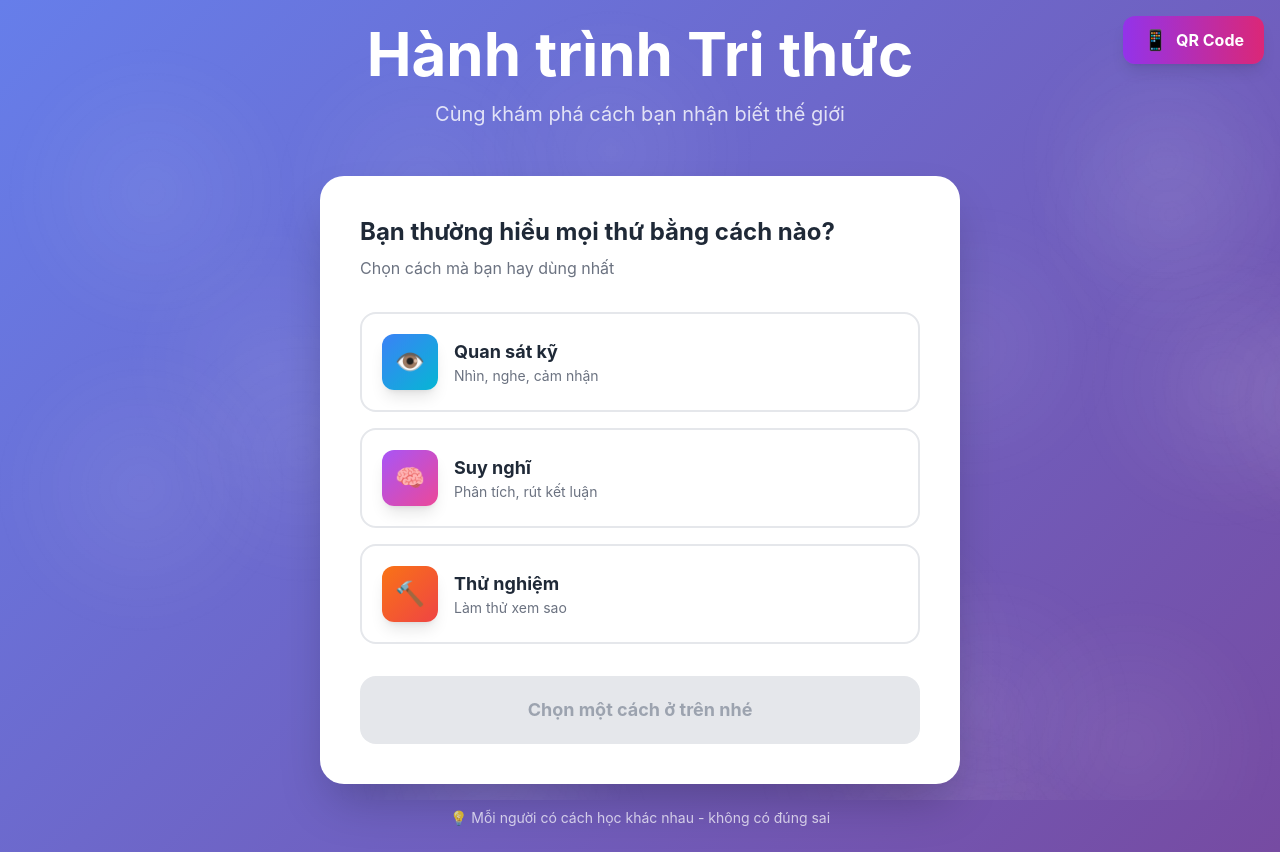
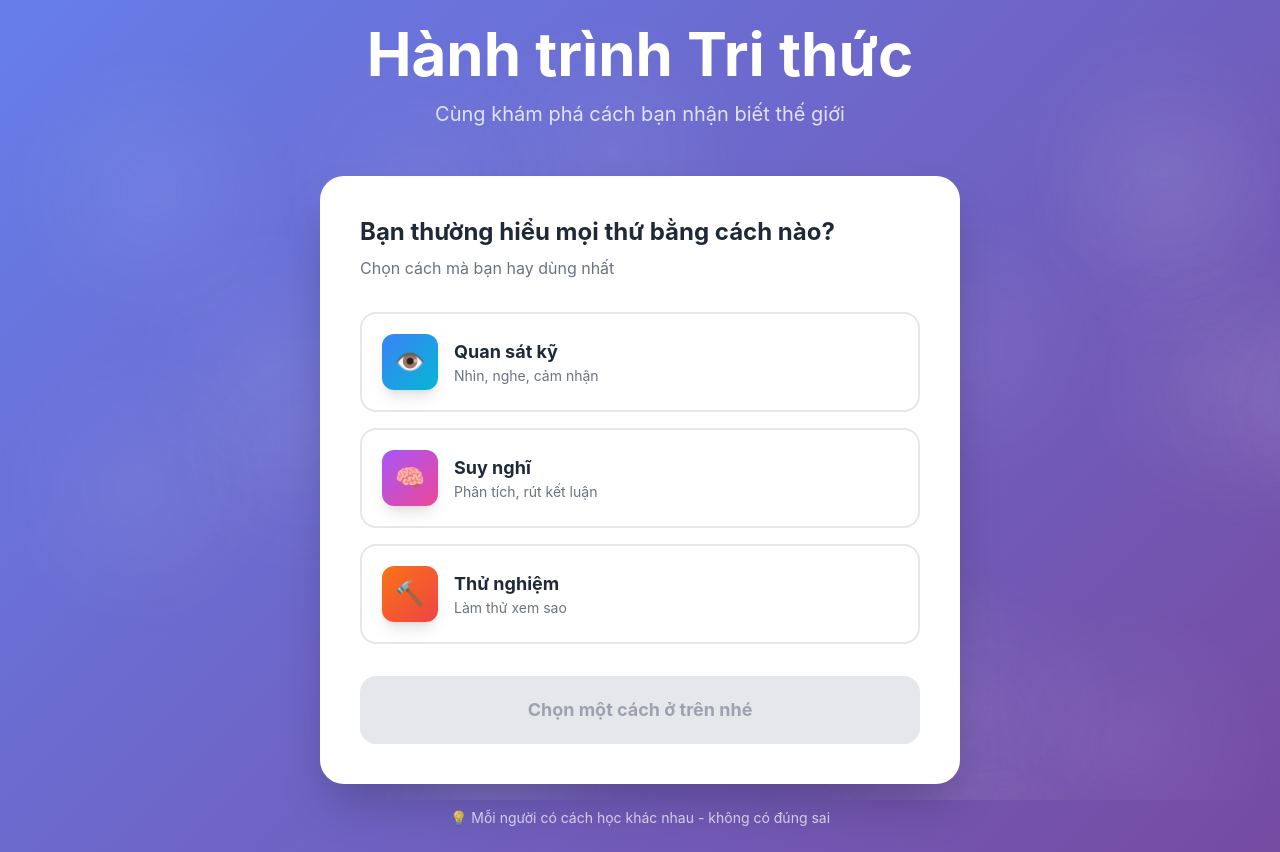
Before and after one commit to tienphse181722/h-, a React (Vite) app in the folder client/: page / in a window 1280 px wide. Built offline with nearby package versions, Linux system fonts and the light colour scheme.

Commit message:
Hide QR code button from UI

```diff
--- a/client/src/App.tsx
+++ b/client/src/App.tsx
@@ -4,7 +4,6 @@ import Stage1Sensory from './components/Stage1Sensory'
 import Stage2Rational from './components/Stage2Rational'
 import Stage3Practice from './components/Stage3Practice'
 import Stage4Verification from './components/Stage4Verification'
-import QRCodePage from './components/QRCodePage'
 
 function App() {
   const [started, setStarted] = useState(false)
@@ -14,7 +13,6 @@ function App() {
   const [selectedCharacteristics, setSelectedCharacteristics] = useState<string[]>([])
   const [selectedAction, setSelectedAction] = useState<string | null>(null)
   const [currentStage, setCurrentStage] = useState(1)
-  const [showQRCode, setShowQRCode] = useState(false)
 
   const handleStart = (selectedApproach: string, randomObjects: any[]) => {
     setApproach(selectedApproach)
@@ -47,23 +45,7 @@ function App() {
   }
 
   if (!started || objects.length === 0) {
-    return (
-      <>
-        {/* QR Code Button */}
-        <button
-          onClick={() => setShowQRCode(true)}
-          className="fixed top-4 right-4 z-40 px-4 py-2 sm:px-5 sm:py-2.5 bg-gradient-to-r from-purple-600 to-pink-600 text-white rounded-xl font-bold hover:from-purple-700 hover:to-pink-700 transition-all shadow-lg flex items-center gap-2"
-        >
-          <span className="text-xl">📱</span>
-          <span className="hidden sm:inline">QR Code</span>
-        </button>
-
-        {/* QR Code Modal */}
-        {showQRCode && <QRCodePage onClose={() => setShowQRCode(false)} />}
-
-        <TopicInput onStart={handleStart} />
-      </>
-    )
+    return <TopicInput onStart={handleStart} />
   }
 
   // Convert object to format for Stage3
@@ -80,18 +62,6 @@ function App() {
 
   return (
     <div className="relative">
-      {/* QR Code Button - Fixed top right */}
-      <button
-        onClick={() => setShowQRCode(true)}
-        className="fixed top-4 right-4 z-40 px-4 py-2 sm:px-5 sm:py-2.5 bg-gradient-to-r from-purple-600 to-pink-600 text-white rounded-xl font-bold hover:from-purple-700 hover:to-pink-700 transition-all shadow-lg flex items-center gap-2"
-      >
-        <span className="text-xl">📱</span>
-        <span className="hidden sm:inline">QR Code</span>
-      </button>
-
-      {/* QR Code Modal */}
-      {showQRCode && <QRCodePage onClose={() => setShowQRCode(false)} />}
-
       {/* Stage 1: Choose from 5 objects */}
       {currentStage >= 1 && (
         <Stage1Sensory objects={objects} onObjectSelected={handleObjectSelected} />
```
